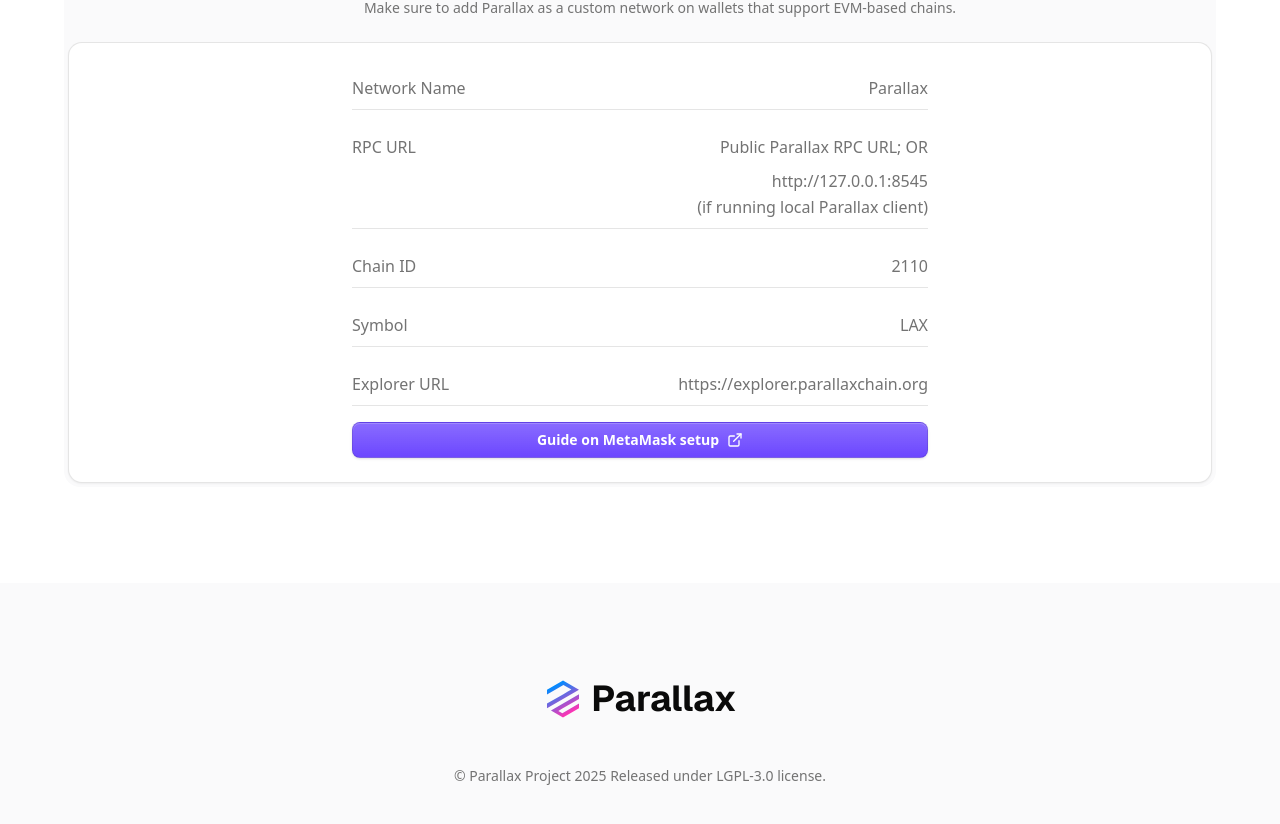
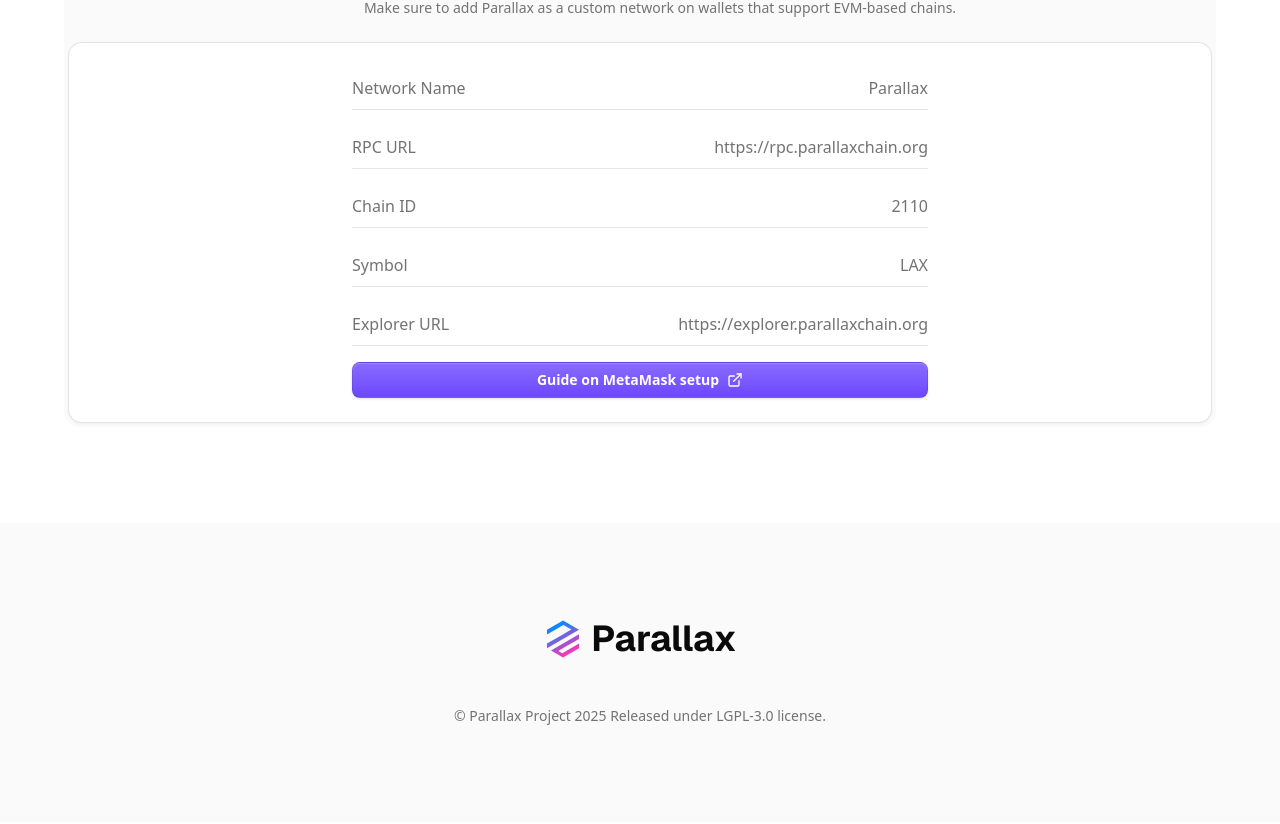
Before and after one commit to microstack-tech/parallax-website, a Next.js app: page /wallets in a window 1280 px wide. Shown: the part 1636-2460 px from the top of the page. Built offline with nearby package versions, Linux system fonts and the light colour scheme.

Commit message:
update public rpc address in wallet page

```diff
--- a/app/wallets/page.tsx
+++ b/app/wallets/page.tsx
@@ -113,12 +113,7 @@
                 </label>
                 <div className="flex flex-col gap-2 text-right">
                   <label className="text-muted-foreground">
-                    Public Parallax RPC URL; OR
-                  </label>
-                  <label className="text-muted-foreground">
-                    http://127.0.0.1:8545
-                    <br />
-                    (if running local Parallax client)
+                    https://rpc.parallaxchain.org
                   </label>
                 </div>
               </div>
```
